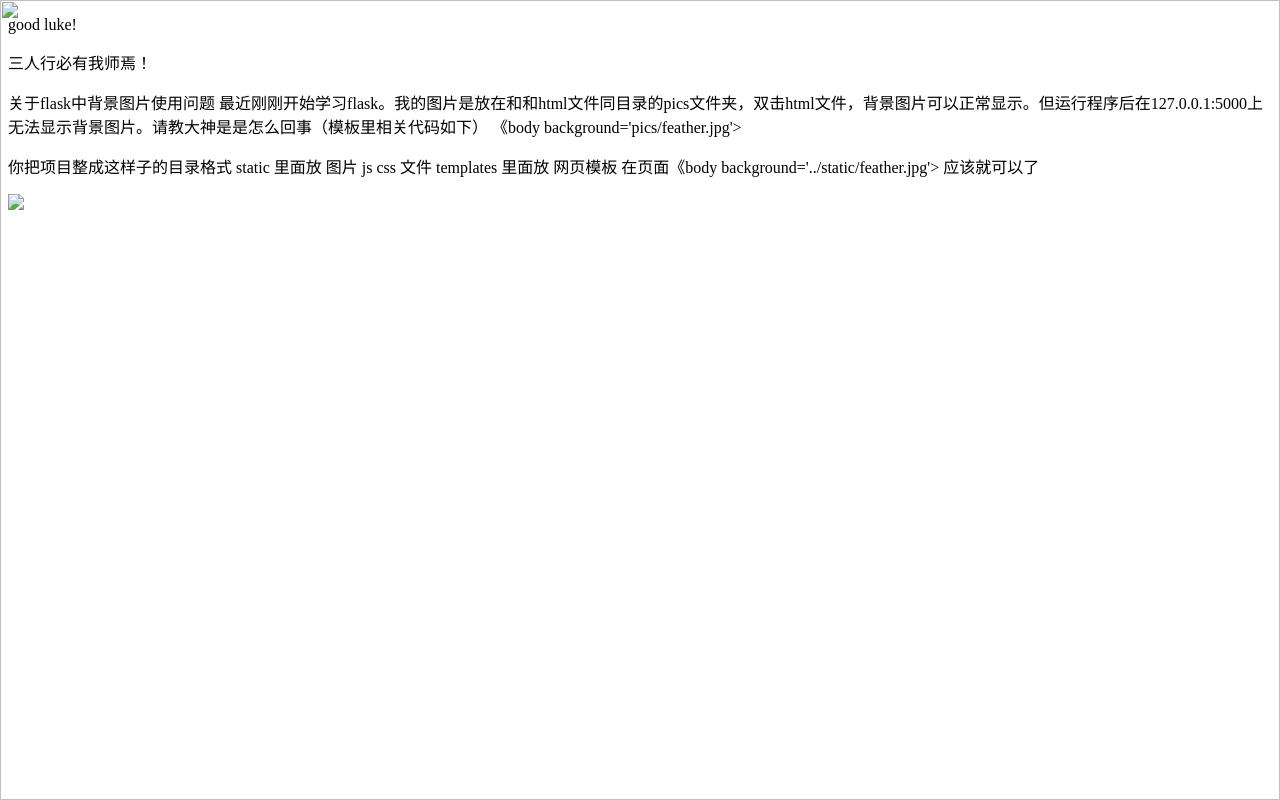
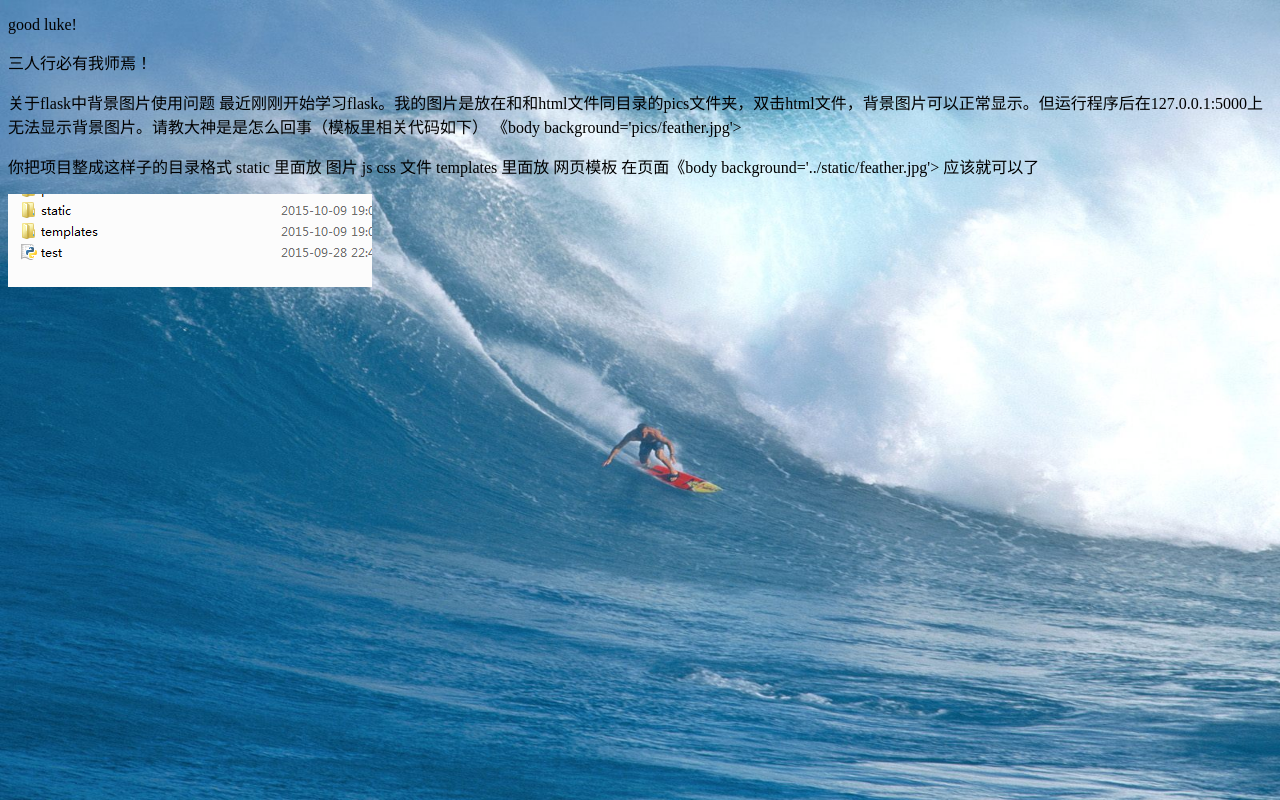
Before and after one commit to kiki2018/kiki2018.github.io, a plain HTML site: page index.html in a window 1280 px wide. Drawn offline with Linux system fonts and the light colour scheme.

Commit message:
Update index.html

```diff
--- a/index.html
+++ b/index.html
@@ -6,7 +6,7 @@
 </head>
 <body>
 <div>
-    <img src="../static/BingWallpaper-2018-12-08.jpg" width="100%" height="100%" style="z-index:-100;position:absolute;left:0;top:0">
+    <img src="BingWallpaper-2018-12-08.jpg" width="100%" height="100%" style="z-index:-100;position:absolute;left:0;top:0">
 </div>
     <p>good luke!</p>
     <p>三人行必有我师焉！</p>
@@ -18,6 +18,6 @@
 templates 里面放 网页模板
 
 在页面《body background='../static/feather.jpg'> 应该就可以了</p>
-<img src="../static/mulujiegou.jpg" />
+<img src="mulujiegou.jpg" />
 </body>
 </html>
```
